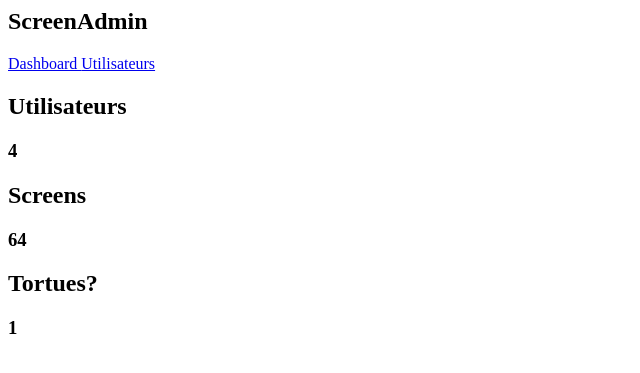
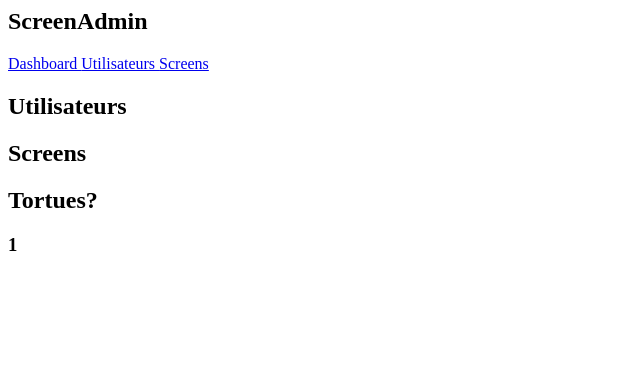
Before and after one commit to VerinAntoine/screendb, a PHP site: template views/admin/index.php in a window 1280 px wide. Shown: the top 373 px of the page, without its empty margins (0-640 px from the left). Run offline with PHP 8.4, Linux system fonts and the light colour scheme; the template is opened without the code that fills it: most values are stand-ins (such as "Sample title", 1, 10 or a date in 2020); data that the repository does not hold is empty.

Commit message:
Add screens admin page

```diff
--- a/public/index.php
+++ b/public/index.php
@@ -13,4 +13,5 @@ $router
     ->get('/screens', 'screens/index.php', 'screens')
     ->getAndPost('/screens/add', 'screens/add.php', 'screens-add')
     ->get('/admin', 'admin/index.php', 'admin')
+    ->get('/admin/screens', 'admin/screens.php', 'admin-screens')
     ->run();
--- a/src/DAO/DAO.php
+++ b/src/DAO/DAO.php
@@ -15,4 +15,10 @@ class DAO {
         $this->pdo = Database::getInstance()->getPDO();
     }
 
+    public function getCount(): int {
+        $query = $this->pdo->prepare("SELECT count(id) FROM " . $this->table);
+        $query->execute();
+        return $query->fetch()[0];
+    }
+
 }
--- a/src/Model/Screen.php
+++ b/src/Model/Screen.php
@@ -9,8 +9,8 @@ class Screen {
     private string $name;
     private string $author;
     private string $url;
-    private int $createdBy;
-    private string $createdAt;
+    private int $created_by;
+    private string $created_at;
 
     public function getId(): ?int
     {
@@ -52,7 +52,7 @@ class Screen {
 
     public function getCreatedBy(): ?int //? Return User?
     {
-        return $this->createdBy;
+        return $this->created_by;
     }
 
     public function setCreatedBy(int $id)
--- a/views/admin/index.php
+++ b/views/admin/index.php
@@ -1,18 +1,24 @@
 <?php
+
+use App\DAO\ScreenDAO;
+
 $layout = '/admin/layout.php';
-$currentPage = 'dashboard'
+$currentPage = 'dashboard';
+
+$usersDAO = new \App\DAO\UserDAO();
+$screensDAO = new ScreenDAO();
 ?>
 
-<div class="m-10 grid gap-4 grid-cols-3 w-full">
-    <div class="p-5 bg-gray-200 rounded w-full">
+<div class="flex flex-row w-full mt-10">
+    <div class="p-5 mx-2 bg-gray-200 rounded w-full">
         <h2 class="text-xl">Utilisateurs</h2>
-        <h3 class="text-gray-600">4</h3>
+        <h3 class="text-gray-600"><?= $usersDAO->getCount() ?></h3>
     </div>
-    <div class="p-5 bg-gray-200 rounded w-full">
+    <div class="p-5 mx-2 bg-gray-200 rounded w-full">
         <h2 class="text-xl">Screens</h2>
-        <h3 class="text-gray-600">64</h3>
+        <h3 class="text-gray-600"><?= $screensDAO->getCount() ?></h3>
     </div>
-    <div class="p-5 bg-gray-200 rounded w-full">
+    <div class="p-5 mx-2 bg-gray-200 rounded w-full">
         <h2 class="text-xl">Tortues?</h2>
         <h3 class="text-gray-600">1</h3>
     </div>
--- a/views/admin/layout.php
+++ b/views/admin/layout.php
@@ -13,7 +13,7 @@ if($auth->getUser()->hasPermission(array("admin")) === false) {
     <nav class="w-1/4 h-screen bg-gray-300 p-5">
         <h1 class="pl-5 pb-3 mt-2 text-xl border-b border-gray-400">Screen<span class="text-red-600 font-bold">Admin</span></h1>
         <div class="mt-8 flex flex-col">
-            <a href="#" class="my-1 p-2 rounded hover:bg-gray-200 <?= $currentPage === 'dashboard' ? "bg-gray-400" : ""?>">
+            <a href="<?= $router->url('admin') ?>" class="my-1 p-2 rounded hover:bg-gray-200 <?= $currentPage === 'dashboard' ? "bg-gray-400" : ""?>">
                 <i class="fas fa-chart-bar"></i>
                 Dashboard
             </a>
@@ -21,9 +21,13 @@ if($auth->getUser()->hasPermission(array("admin")) === false) {
                 <i class="fas fa-users"></i>
                 Utilisateurs
             </a>
+            <a href="<?= $router->url('admin-screens') ?>" class="my-1 p-2 rounded hover:bg-gray-200 <?= $currentPage === 'screens' ? "bg-gray-400" : ""?>">
+                <i class="fas fa-lemon"></i>
+                Screens
+            </a>
         </div>
     </nav>
-    <div>
+    <div class="w-full m-3">
         <?= $content ?>
     </div>
 </div>
```
Also changed, not shown: views/admin/screens.php (added, +33 -0 lines).
